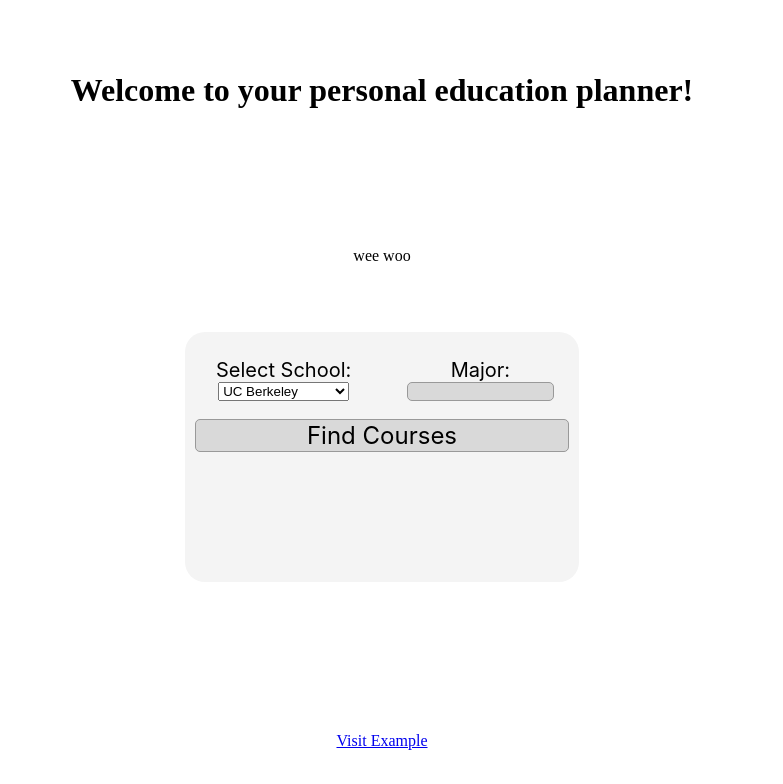
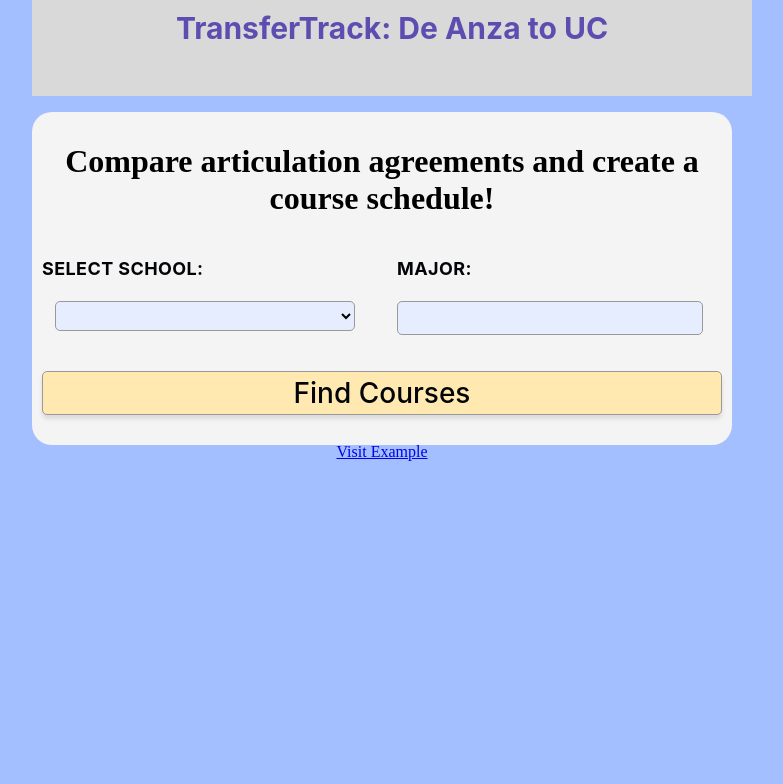
Before and after one commit to Long110404/Dahacks2023, a plain HTML site: page templates/index.html in a window 1280 px wide. Shown: the whole page, without its empty margins (258-1041 px from the left). Drawn offline with Linux system fonts and the light colour scheme.

Commit message:
commitfinal

```diff
--- a/static/style.css
+++ b/static/style.css
@@ -1,37 +1,44 @@
-body, html {
+body {
+    width: 100%;
     height: 100%;
     margin: 0;
     display: grid;
     justify-content: center;
     align-items: center;
     text-align: center;
+    position: relative;
+    background: #A4BFFF
 }
 
-
 .header{
-    padding: 15px;
+    display: inline-block;
+    padding: 10px;
+    margin-top: 20px;;
+    text-align: center;
     width: 100%;
     height: 100%;
     background: #D9D9D9;
-    color: black;
+    color: #5E4DB0;
     font-size: 30px;
     font-family: Inter;
-    font-weight: 400;
-    word-wrap: break-word
+    font-weight: 700;
+    word-wrap: break-word;
+
 }
 
 .form_center{
     margin: auto;
-    width: 60%;
+    width: 680px;
     border: 3px;
     padding: 10px;
-  }
+}
 
 form{
     width: 100%;
     height: 100%;
     background: #F4F4F4;
-    border-radius: 20px
+    border-radius: 20px;
+    margin: auto
 }
 
 ul{
@@ -42,30 +49,39 @@ ul{
 
 .container {
     display: flex;
-    gap: 20px;  /* Optional: to add some space between the input boxes */
+    gap: 30px;  /* Optional: to add some space between the input boxes */
 }
 
 form li{
     margin-top: 1em;
     width: 50%;
     height: 100%;
-    background: #D9D9D9"
+}
+
+input,
+label{
+    display: block;
+    flex-direction:column;
 }
 
 label {
-    width: 100%;
-    color: black;
-    font-size: 20px;
+    color: #020408;
+    font-size: 18px;
     font-family: Inter;
-    font-weight: 400;
+    font-weight: 700;
+    text-align: start;
+    text-transform: uppercase;
+    line-height: 28px;
+    letter-spacing: 0.40px;
     word-wrap: break-word
 }
 
+select,
 input,
 textarea {
-    width: 80%;
-    height: 100%;
-    background: #D9D9D9;
+    width: 300px;
+    height: 30px;
+    background: #E5EDFE;
     border: 1px solid #999;
     border-radius: 5px
 }
@@ -74,6 +90,15 @@ input:focus,
 textarea:focus {
     /* Additional highlight for focused elements */
     border-color: #000;
+}
+
+option{
+    color: #020408;
+    font-size: 16px;
+    font-family: Inter;
+    font-weight: 600;
+    line-height: 24px;
+    word-wrap: break-word
 }
 
 .button_style{
@@ -86,9 +111,17 @@ textarea:focus {
 
 input[type = "button"]{
     text-align: center;
-    color: black;
-    font-size: 24px;
+
+    width: 100%;
+    height: 100%;
+    background: #FFE9B1;
+    box-shadow: 0px 4px 4px rgba(2, 4, 8, 0.10);
+
+    color: #020408;
+    font-size: 28px;
     font-family: Inter;
-    font-weight: 400;
+    font-weight: 500;
+    line-height: 40px;
     word-wrap: break-word
+
 }
--- a/templates/index.html
+++ b/templates/index.html
@@ -6,22 +6,21 @@
     <meta name = "viewport" content = "width=device-width, initial-scale=1.0">
     <title>BBQ</title>
     <link rel = "stylesheet" href = "../static/style.css">
+
 </head>
 
-
+<div class = "header">
+    TransferTrack: De Anza to UC
+</div>
 
 <body>
-
-    <h1 style = "text-align:center;">
-        Welcome to your personal education planner!
-    </h1>
-
-    <p>
-        wee woo
-    </p>
+    <br><br>
 
     <form class = form_center>
-        <div class = maincontainer></div>
+
+        <h1 style = "text-align:center;">
+            Compare articulation agreements and create a course schedule!
+        </h1>
 
         <ul>
             <div class = container>
@@ -29,6 +28,7 @@
                     <label for = "school"> Select School: </label> <br>
                     <select id = "school"
                             name = "school">
+                        <option> </option>
                         <option>UC Berkeley</option>
                         <option>UC Davis</option>
                         <option>UC Irvine</option>
```
Also changed, not shown: templates/choose_course.html (+13 -2 lines), templates/ed_plan.html (added), 1 other file.
